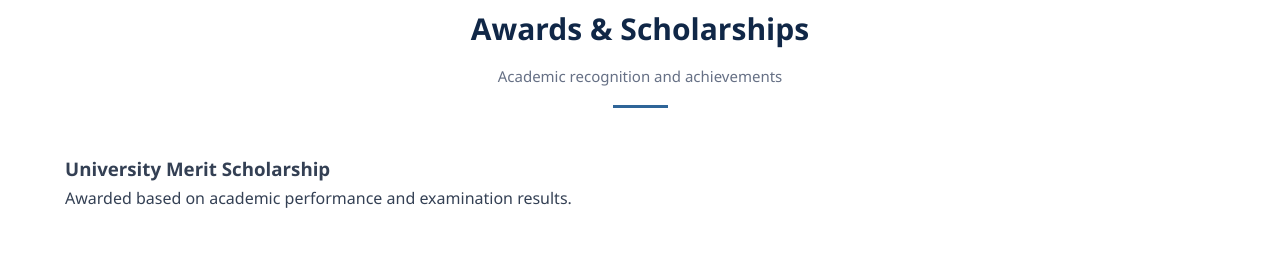
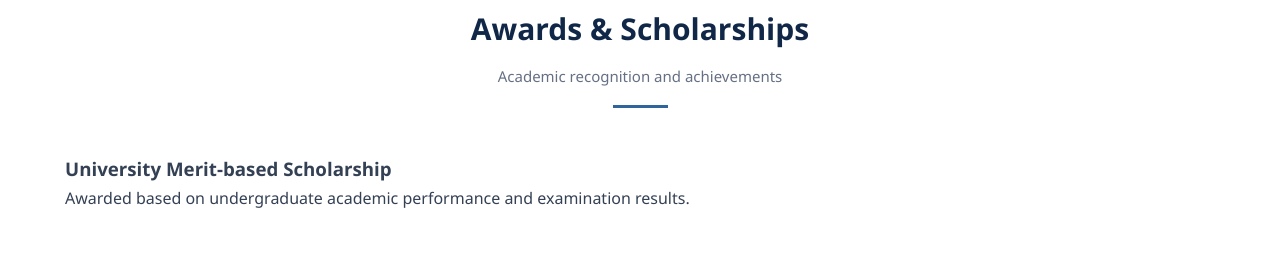
Before and after one commit to ehsanulkabirsagar/biochemist, a plain HTML site: page index.html in a window 1280 px wide. Shown: the part 5393-5655 px from the top of the page. Drawn offline with Linux system fonts and the light colour scheme.

Commit message:
Update index.html

```diff
--- a/index.html
+++ b/index.html
@@ -1105,10 +1105,10 @@
 
                              <div class="award-content">
 
-                    <h3>University Merit Scholarship</h3>
+                    <h3>University Merit-based Scholarship</h3>
 
                     <p class="award-description">
-                        Awarded based on academic performance
+                        Awarded based on undergraduate academic performance
                         and examination results.
                     </p>
 
```
